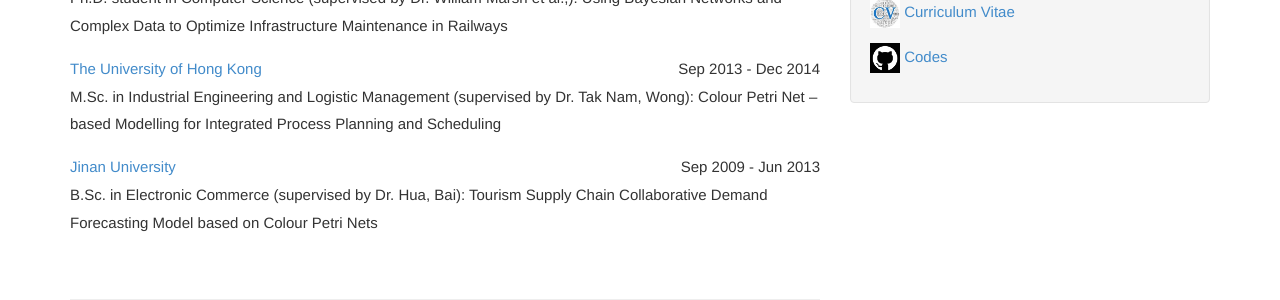
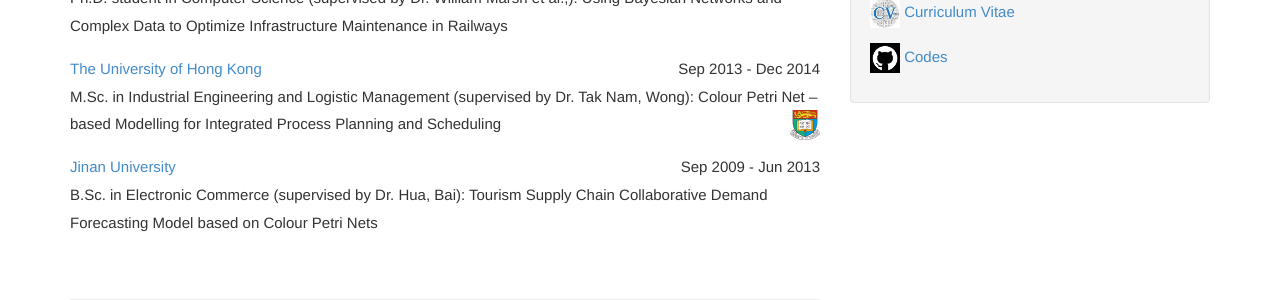
Before and after one commit to july0905/haoyuanzhang1990.github.io, a Jekyll site: the page built from index.html, in a window 1280 px wide and 1272 px high. Shown: the part 698-998 px from the top of the window. Built offline with Jekyll 4.4.1, drawn with Linux system fonts in a browser that asks for light colours; the list of posts is cut into pages by our own code.

Commit message:
Update index.html

```diff
--- a/index.html
+++ b/index.html
@@ -58,7 +58,8 @@ Railway Maintenance Decision Making
                 </a><span style="float:right;">Sep 2013 - Dec 2014</span>
 
 <br>M.Sc. in Industrial Engineering and Logistic Management (supervised by Dr. Tak Nam, Wong): Colour Petri Net – based Modelling for Integrated Process Planning and Scheduling
-
+    <span style="float:right;"><a href="http://www.hku.hk/"><img src="hku.png" height="30" width="30">
+                                        </a></span>
 </p>
 
 <p style="text-align:left;">
```
